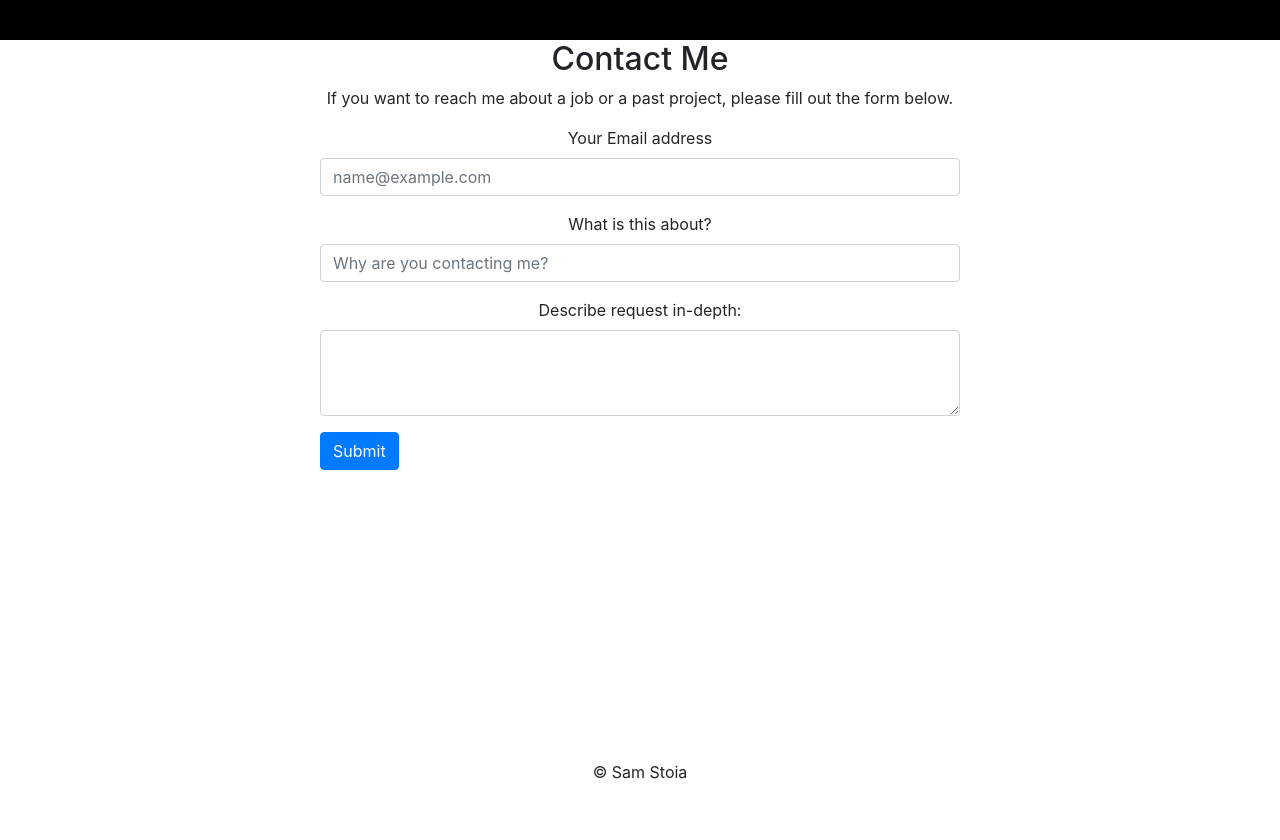
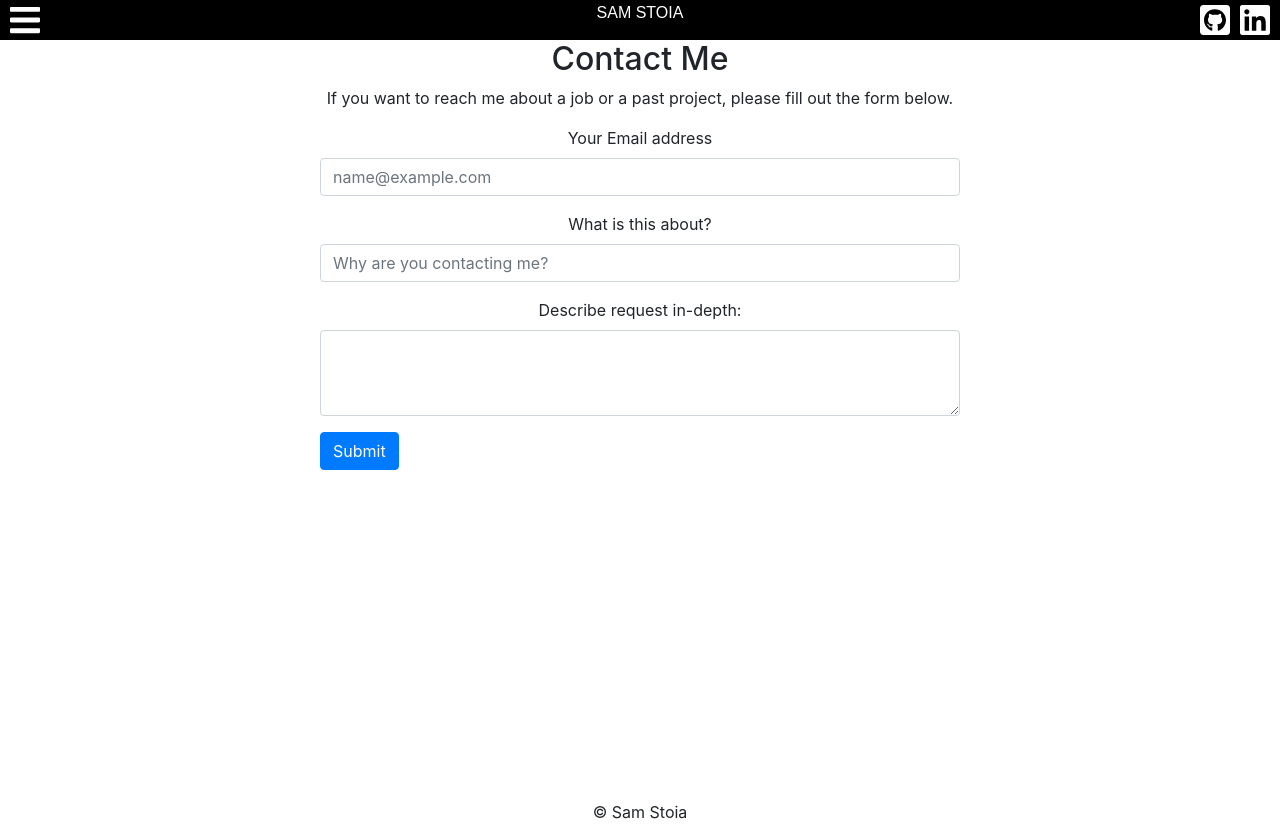
Before and after one commit to samstoia/react-portfolio, a React (Create React App) app: page /contact in a window 1280 px wide. Before the commit the page ends 800 px from the top, so only its background shows below. Built offline with nearby package versions, Linux system fonts and the light colour scheme.

Commit message:
refine navbar, put navbar in parent components

```diff
--- a/src/components/About.jsx
+++ b/src/components/About.jsx
@@ -3,11 +3,12 @@ import '../styles/About.css'
 import newsImage from './../assets/images/news.jpg';
 import mountains from './../assets/images/mountains.jpg';
 import coding from "./../assets/images/coding.png"
+import Navbar from './Navbar';
 
 function About() {
   return (
     <div className="page-wrapper">
-
+      <Navbar />
       <div className="about-grid">
         <div className="whatIDo">
 
--- a/src/components/Contact.jsx
+++ b/src/components/Contact.jsx
@@ -2,18 +2,16 @@ import React from 'react';
 import Form from 'react-bootstrap/Form';
 import Button from 'react-bootstrap/Button';
 import '../styles/Contact.css';
+import Navbar from './Navbar';
 
 
 
 function Contact() {
   return (
     <div>
+      <Navbar />
+      <div className="pageContainer">
 
-
-      <div className="pageContainer">
-        <div className="navbarDiv">
-
-        </div>
         <div className="formContainer">
           <div>
             <h2>Contact Me</h2>
--- a/src/components/Navbar.jsx
+++ b/src/components/Navbar.jsx
@@ -8,18 +8,25 @@ function Navbar() {
 
       <div className="nav-container">
         <nav>
-          <FaBars />
-          <input type="checkbox" id="nav-toggle" />
-          <label htmlFor="nav-toggle" className="burger-menu">
+          <div className="left-menu">
+            <FaBars />
+            <input type="checkbox" id="nav-toggle" />
+            <label htmlFor="nav-toggle" className="burger-menu">
 
-          </label>
+            </label>
+          </div>
+
           <div className="center-menu">
             <a href="/">Sam Stoia</a>
           </div>
 
           <div className="right-menu">
-            <FaGithubSquare />
-            <FaLinkedin />
+            <div className="iconDiv">
+              <a href="https://github.com/samstoia"><FaGithubSquare /></a>
+            </div>
+            <div className="iconDiv">
+              <a href="https://www.linkedin.com/in/samuel-stoia/"><FaLinkedin /></a>
+            </div>
           </div>
         </nav>
       </div>
--- a/src/components/ProjectDetail.jsx
+++ b/src/components/ProjectDetail.jsx
@@ -1,11 +1,15 @@
 import React from 'react';
 import '../styles/ProjectDetail.css';
 import Button from 'react-bootstrap/Button';
+import Navbar from './Navbar';
+
 
 const ProjectDetail = (props) => {
   let properties = props.location.state;
 
   return (
+    <div className="pageWrapper">
+      <Navbar />
       <div className="projectDetailContainer">
 
         <div className="imgDiv" style={{ backgroundImage: `url(${properties.image})` }}>
@@ -19,6 +23,8 @@ const ProjectDetail = (props) => {
           <a href={properties.url}><Button>Go To Project Page</Button></a>
         </div>
       </div >
+    </div>
+
 
   );
 }
--- a/src/styles/About.css
+++ b/src/styles/About.css
@@ -17,6 +17,7 @@
     ". b b b b b b b b b b ."
     ". s s s s s s s s s s ."
     ". t t t t t t t t t t .";
+  margin-top: 20px;
 }
 
 .whatIDo {
--- a/src/styles/Contact.css
+++ b/src/styles/Contact.css
@@ -8,9 +8,8 @@
   text-align: center;
   display: grid;
   grid-template-columns: repeat(4, 1fr);
-  grid-template-rows: 40px auto 40px;
+  grid-template-rows: auto 40px;
   grid-template-areas:
-    "n n n n"
     ". f f ."
     "b b b b";
 }
@@ -19,10 +18,6 @@
   text-align: left !important;
 }
 
-.navbarDiv {
-  grid-area: n;
-  background-color: black;
-}
 
 
 .bottomDiv{
--- a/src/styles/Homepage.css
+++ b/src/styles/Homepage.css
@@ -9,10 +9,10 @@ body, html{
   background-repeat:no-repeat;
   background-size: cover;
   text-align: center;
-  background-position: center, center;
+  /* background-position: center, center; */
 }
 
-.triangleContainer {
+/* .triangleContainer {
   text-align: center;
   display: inline-block;
 }
@@ -26,14 +26,14 @@ body, html{
   border-color: transparent transparent black transparent;
   display: inline-block;
   position: relative;
-}
+} */
 
 #root {
   height: 100%
 }
 
-@media only screen and (max-width: 950px)  {
-  .hero-image {
+@media only screen and (max-width: 1200px)  {
+  .page-container {
       background-position: center center;
     }
   }
--- a/src/styles/Navbar.css
+++ b/src/styles/Navbar.css
@@ -9,8 +9,8 @@
 }
 
 nav {
-  max-width: 1720px;
-  margin: 0 auto;
+  /* max-width: 1720px; */
+  /* margin: 0 auto; */
   display: grid;
   grid-template-columns: 1fr auto 1fr;
   grid-template-areas:
@@ -18,8 +18,9 @@ nav {
 }
 
 .left-menu {
-
+  margin-left: 10px;
   grid-area: a;
+  text-align: left;
 }
 
 .center-menu {
@@ -52,3 +53,16 @@ nav a {
   float: right;
   text-align: right;
 }
+
+
+.iconDiv {
+  display: inline-block;
+  height: 100px;
+}
+
+
+svg {
+  height: 40px;
+  width: 30px;
+  margin-right: 10px;
+}
--- a/src/styles/ProjectDetail.css
+++ b/src/styles/ProjectDetail.css
@@ -27,11 +27,11 @@
   grid-area: d;
 }
 
-@media only screen and (max-width: 800px)  {
+@media only screen and (max-width: 1200px)  {
   .projectDetailContainer {
       height: 100vh;
       display: grid;
-      grid-template-columns: repeat(4, 1fr);
+      grid-template-columns: .5fr 1fr 1fr .5fr;
       grid-template-rows: 40px auto auto auto   40px;
       grid-template-areas:
         ". . . ."
--- a/src/styles/Projects.css
+++ b/src/styles/Projects.css
@@ -3,7 +3,7 @@
   height: 100%;
   display: grid;
   grid-gap: 10px;
-  grid-template-columns: repeat(3, 1fr);
+  grid-template-columns: .5fr 1fr .5fr;
   grid-template-rows: auto auto auto auto auto auto;
   grid-template-areas:
 
```
Lines whose indentation alone changed are shown as unchanged.
